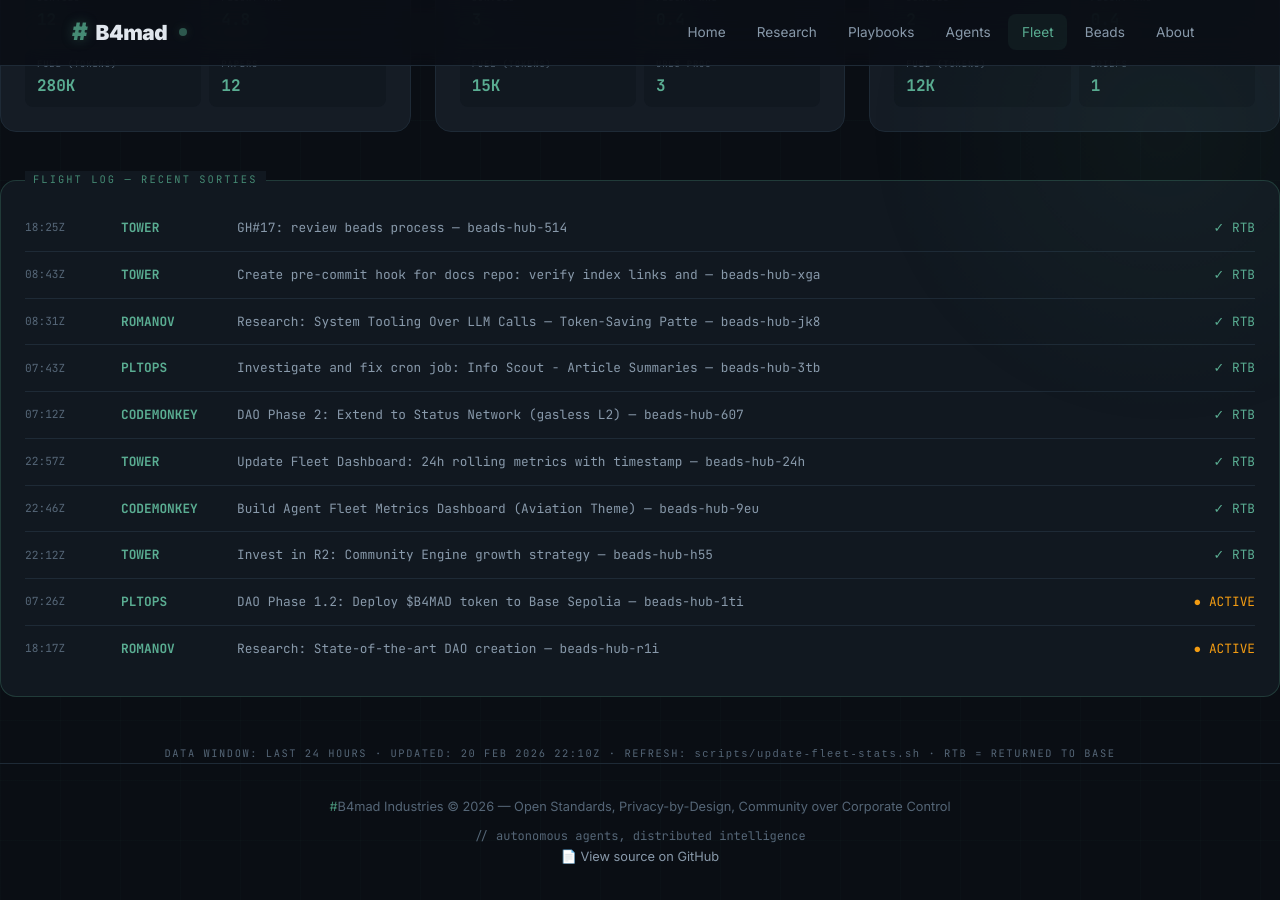
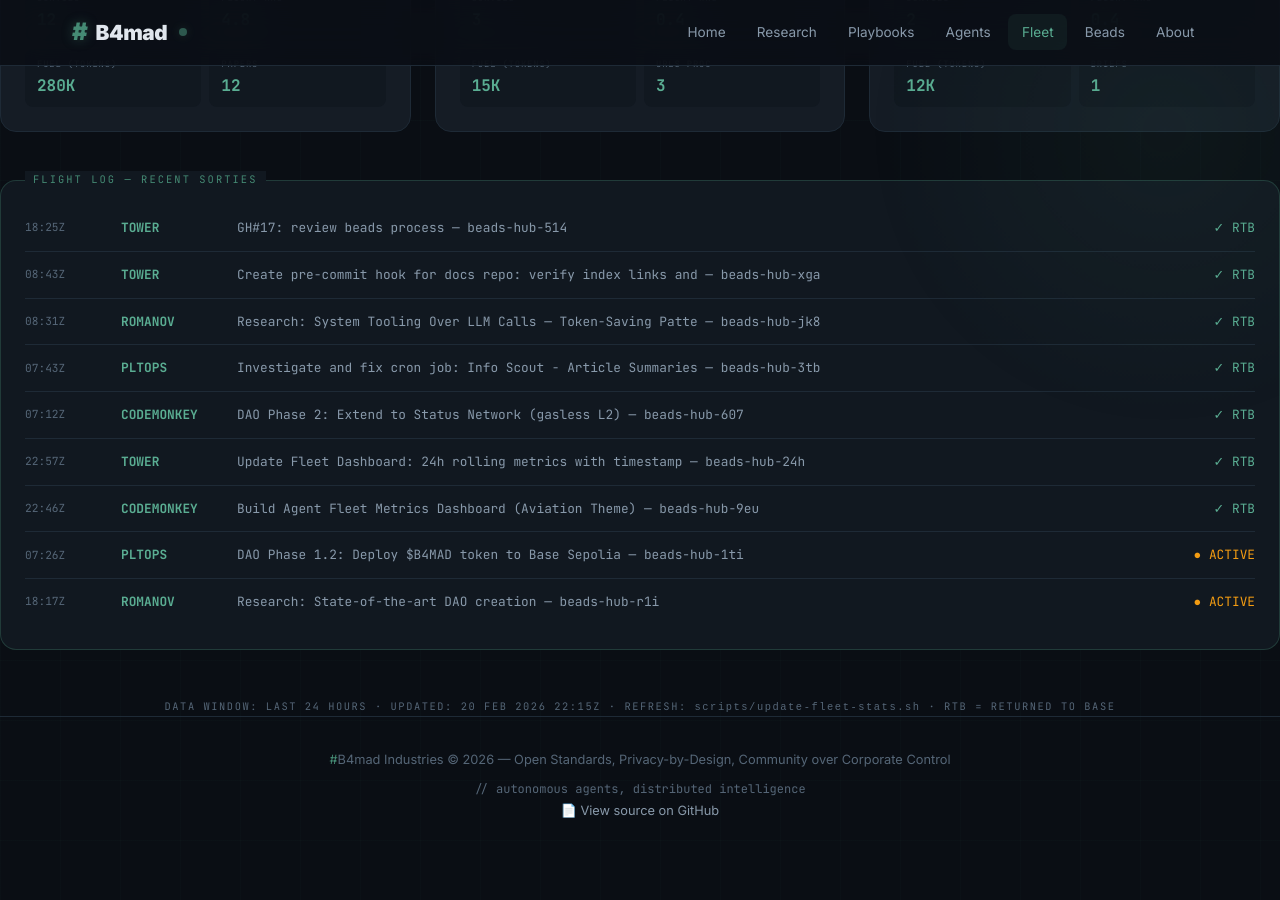
Before and after one commit to brenner-axiom/docs, a Jekyll site: the page built from fleet/index.html, in a window 1280 px wide and 900 px high, scrolled down 847 px. Built offline with Jekyll 4.4.1, drawn with Linux system fonts in a browser that asks for light colours; after the commit the page ends 1700 px from its top, so only the background shows below that.

Commit message:
fleet: auto-update dashboard stats 2026-02-20T22:15Z

```diff
--- a/fleet/index.html
+++ b/fleet/index.html
@@ -551,12 +551,6 @@ description: "#B4mad Agent Fleet metrics dashboard with aviation theme"
     <span class="log-status"><span class="complete">✓ RTB</span></span>
   </div>
   <div class="log-entry">
-    <span class="log-time">22:12Z</span>
-    <span class="log-callsign">TOWER</span>
-    <span class="log-mission">Invest in R2: Community Engine growth strategy — beads-hub-h55</span>
-    <span class="log-status"><span class="complete">✓ RTB</span></span>
-  </div>
-  <div class="log-entry">
     <span class="log-time">07:26Z</span>
     <span class="log-callsign">PLTOPS</span>
     <span class="log-mission">DAO Phase 1.2: Deploy $B4MAD token to Base Sepolia — beads-hub-1ti</span>
@@ -572,6 +566,6 @@ description: "#B4mad Agent Fleet metrics dashboard with aviation theme"
 
 <div style="text-align: center; margin-top: 2rem;">
   <p style="font-family: 'JetBrains Mono', monospace; font-size: 0.65rem; color: var(--text-muted); letter-spacing: 0.15em;">
-    DATA WINDOW: LAST 24 HOURS · UPDATED: 20 FEB 2026 22:10Z ·                                                                                                                                                                                 REFRESH: <code>scripts/update-fleet-stats.sh</code> · RTB = RETURNED TO BASE
+    DATA WINDOW: LAST 24 HOURS · UPDATED: 20 FEB 2026 22:15Z ·                                                                                                                                                                                  REFRESH: <code>scripts/update-fleet-stats.sh</code> · RTB = RETURNED TO BASE
   </p>
 </div>
```
